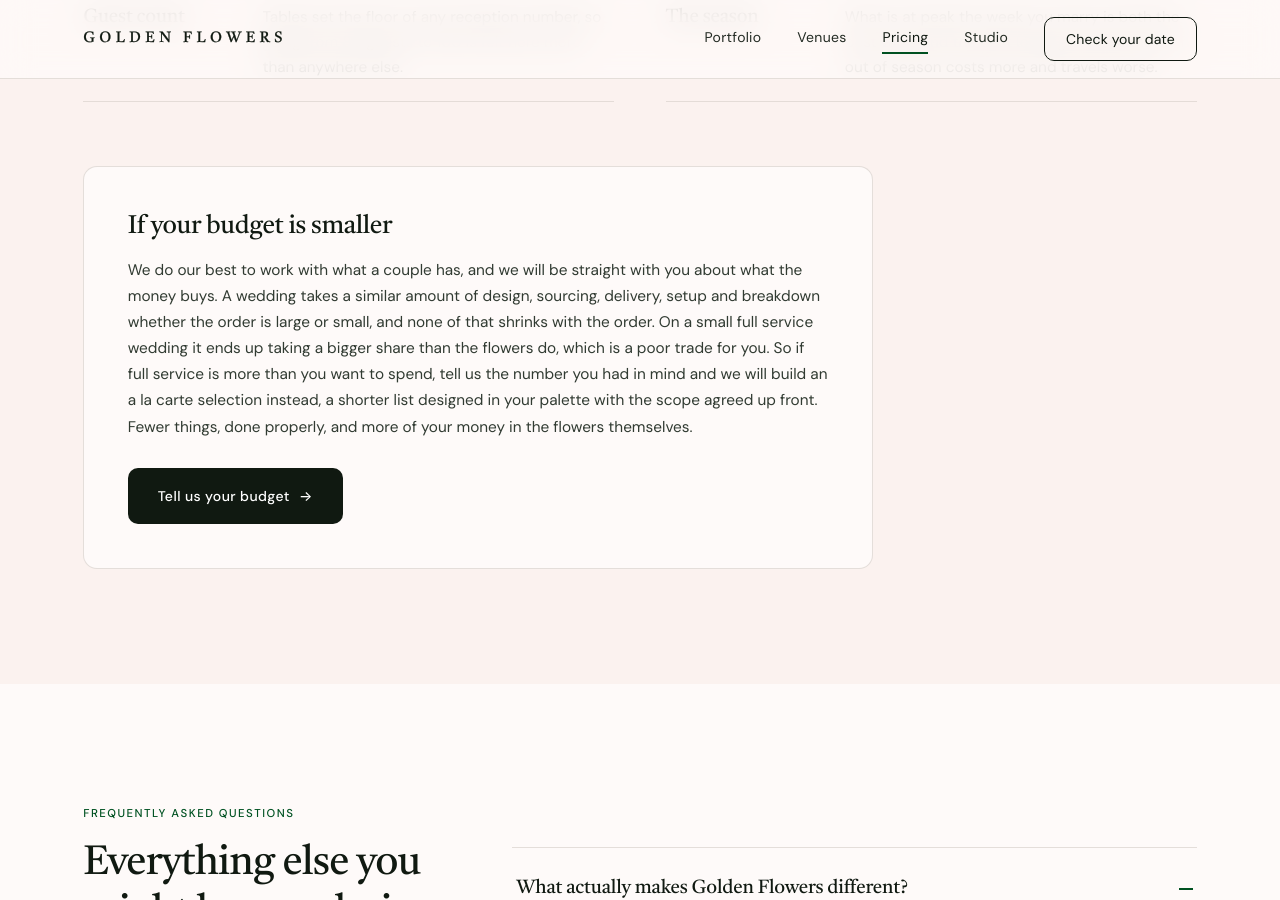
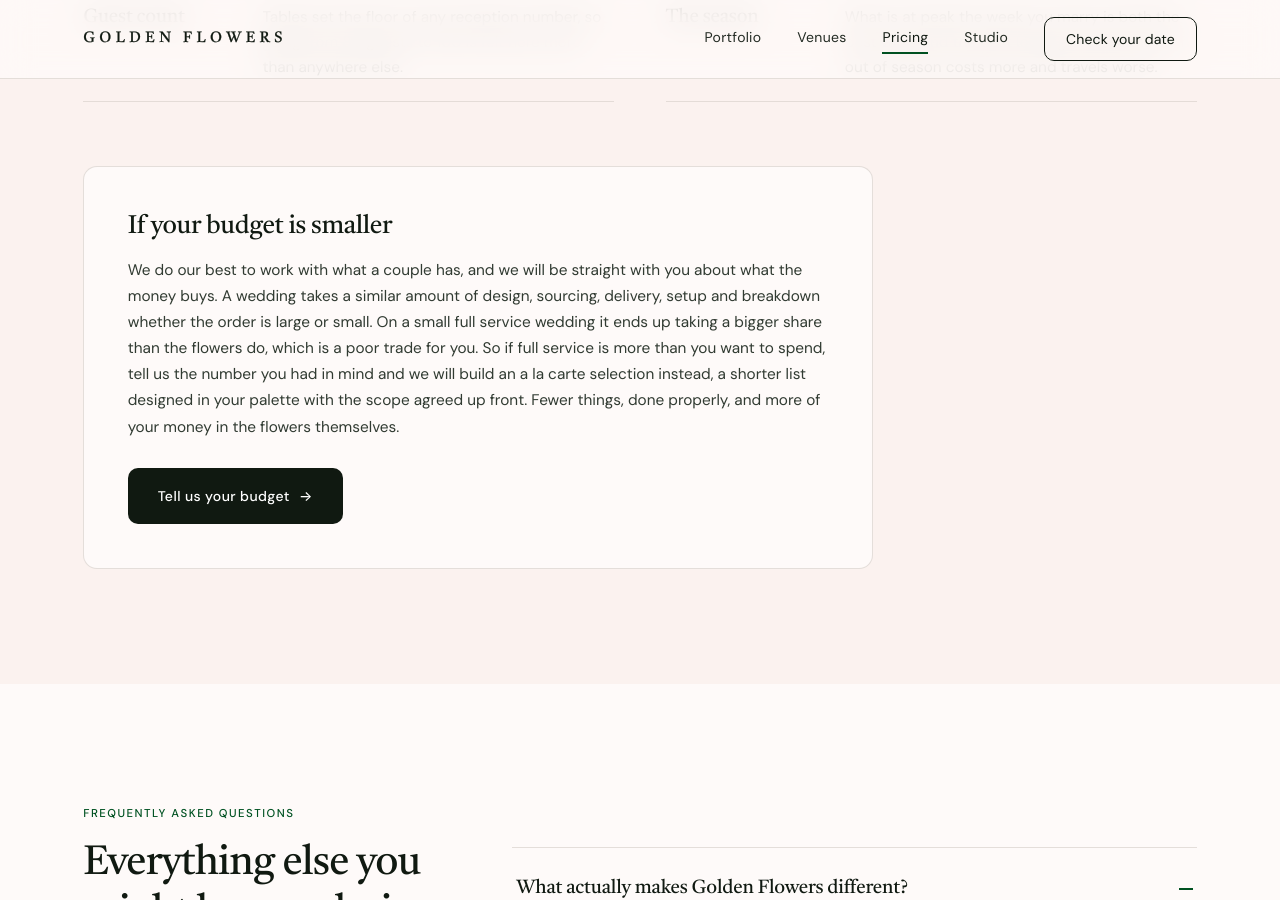
Before and after one commit to jshplhm/goldenflowers, a Jekyll site: the page built from weddings/index.md, in a window 1280 px wide and 900 px high, scrolled down 4113 px. Built offline with Jekyll 4.4.1, drawn with Linux system fonts in a browser that asks for light colours.

Commit message:
Update site copy in _data/weddings.yml via inline editor

```diff
--- a/_data/weddings.yml
+++ b/_data/weddings.yml
@@ -187,13 +187,12 @@ pricing:
     body: We do our best to work with what a couple has, and we will be straight
       with you about what the money buys. A wedding takes a similar amount of
       design, sourcing, delivery, setup and breakdown whether the order is large
-      or small, and none of that shrinks with the order. On a small full service
-      wedding it ends up taking a bigger share than the flowers do, which is a
-      poor trade for you. So if full service is more than you want to spend,
-      tell us the number you had in mind and we will build an a la carte
-      selection instead, a shorter list designed in your palette with the scope
-      agreed up front. Fewer things, done properly, and more of your money in
-      the flowers themselves.
+      or small. On a small full service wedding it ends up taking a bigger share
+      than the flowers do, which is a poor trade for you. So if full service is
+      more than you want to spend, tell us the number you had in mind and we
+      will build an a la carte selection instead, a shorter list designed in
+      your palette with the scope agreed up front. Fewer things, done properly,
+      and more of your money in the flowers themselves.
     button: Tell us your budget
 
 # What full-service covers. The six titles are what the /weddings FAQ already
```
